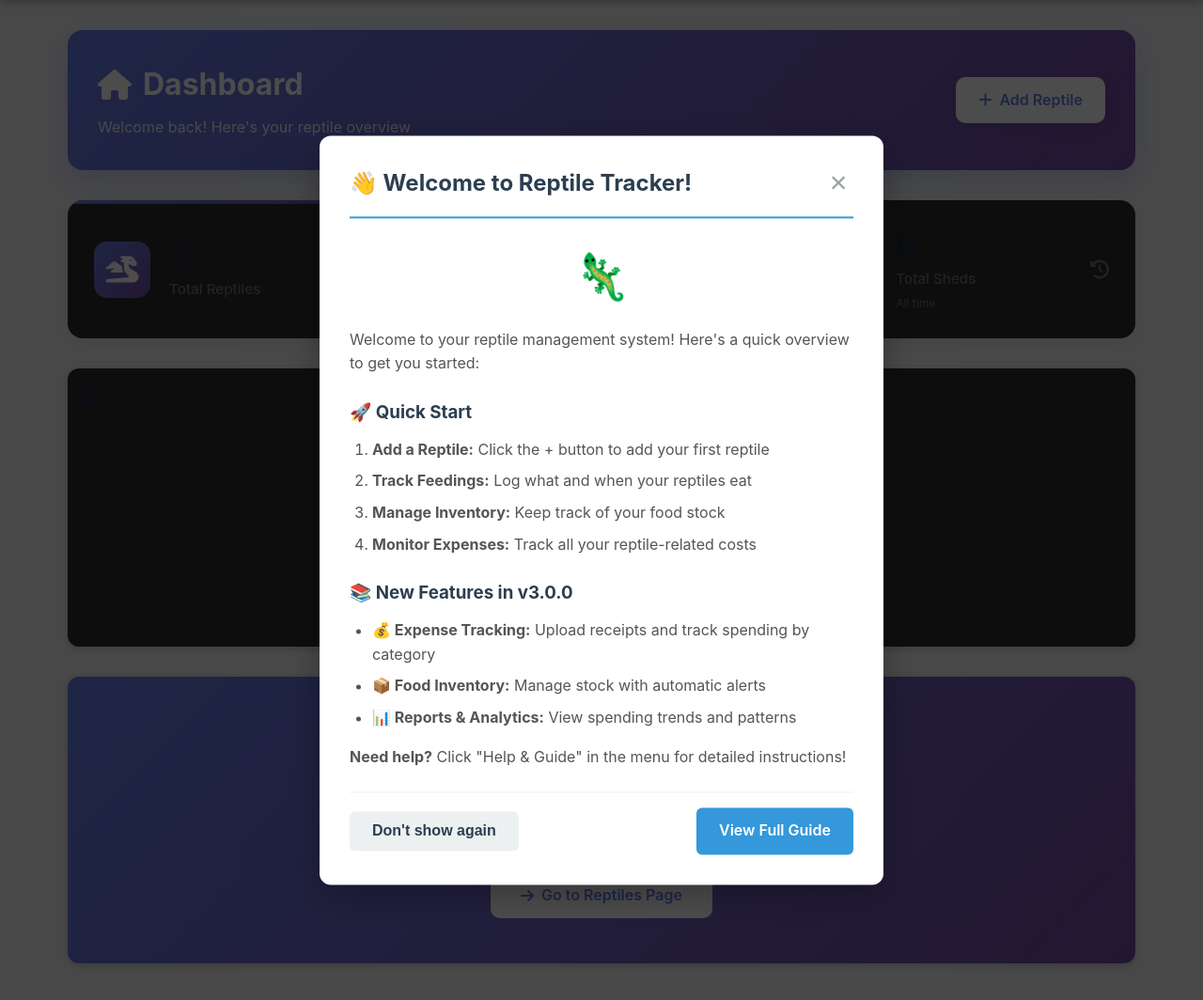
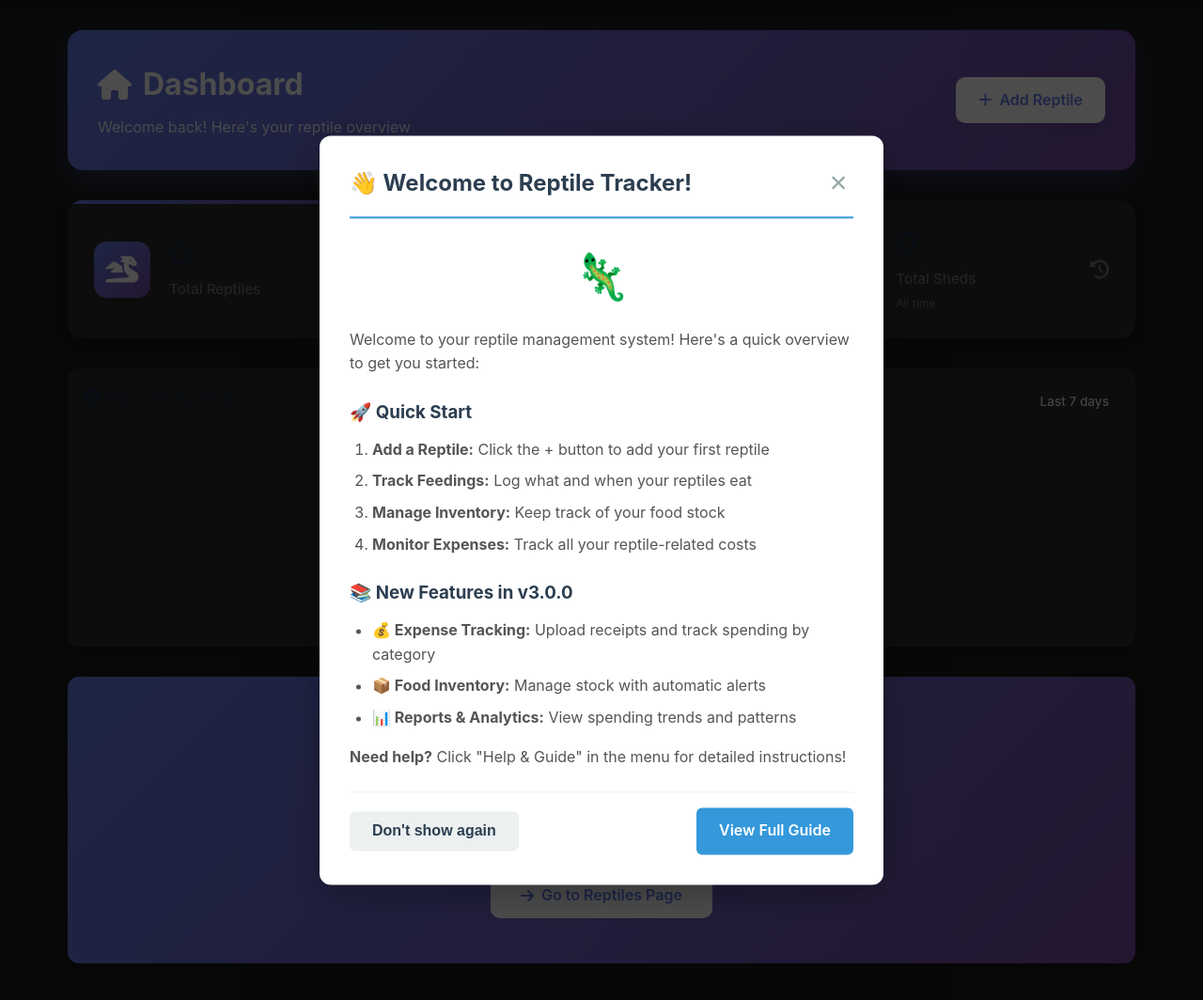
Before and after one commit to Liam-Douglas/reptile-tracker, a Flask app: page /dashboard in a window 1280 px wide. Shown: the part 128-1192 px from the top of the page at 94% size. Run offline with Flask 3, Linux system fonts and the light colour scheme; data that the repository does not hold is empty.

Commit message:
Revert body background to dark theme
- Changed body background back to dark (#1a1a1a)
- Body text color now light gray (#e0e0e0) for dark background
- Added --text-light variable for text on dark backgrounds
- White cards and content areas remain for good contrast
- Maintains modern look with dark page background and light content cards

```diff
--- a/web-app/static/css/style.css
+++ b/web-app/static/css/style.css
@@ -10,6 +10,7 @@
     --light: #3d3d3d;
     --text: #1f2937;
     --text-secondary: #6b7280;
+    --text-light: #e0e0e0;
     --success: #4CAF50;
     --border: #e5e7eb;
     --bg-primary: #ffffff;
@@ -24,8 +25,8 @@
 
 body {
     font-family: -apple-system, BlinkMacSystemFont, 'Segoe UI', Roboto, Oxygen, Ubuntu, Cantarell, sans-serif;
-    background-color: #f3f4f6;
-    color: var(--text);
+    background-color: var(--dark);
+    color: var(--text-light);
     line-height: 1.6;
     padding-bottom: 80px;
 }
```
